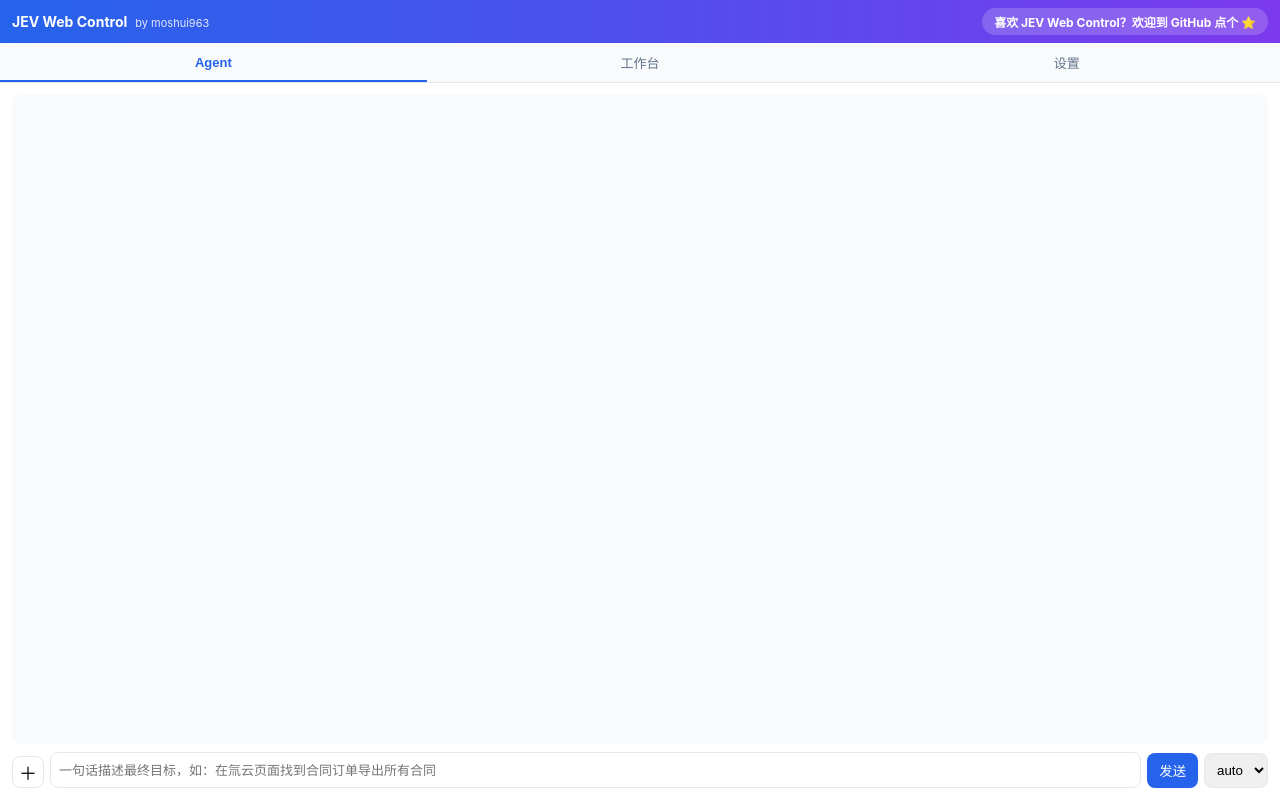
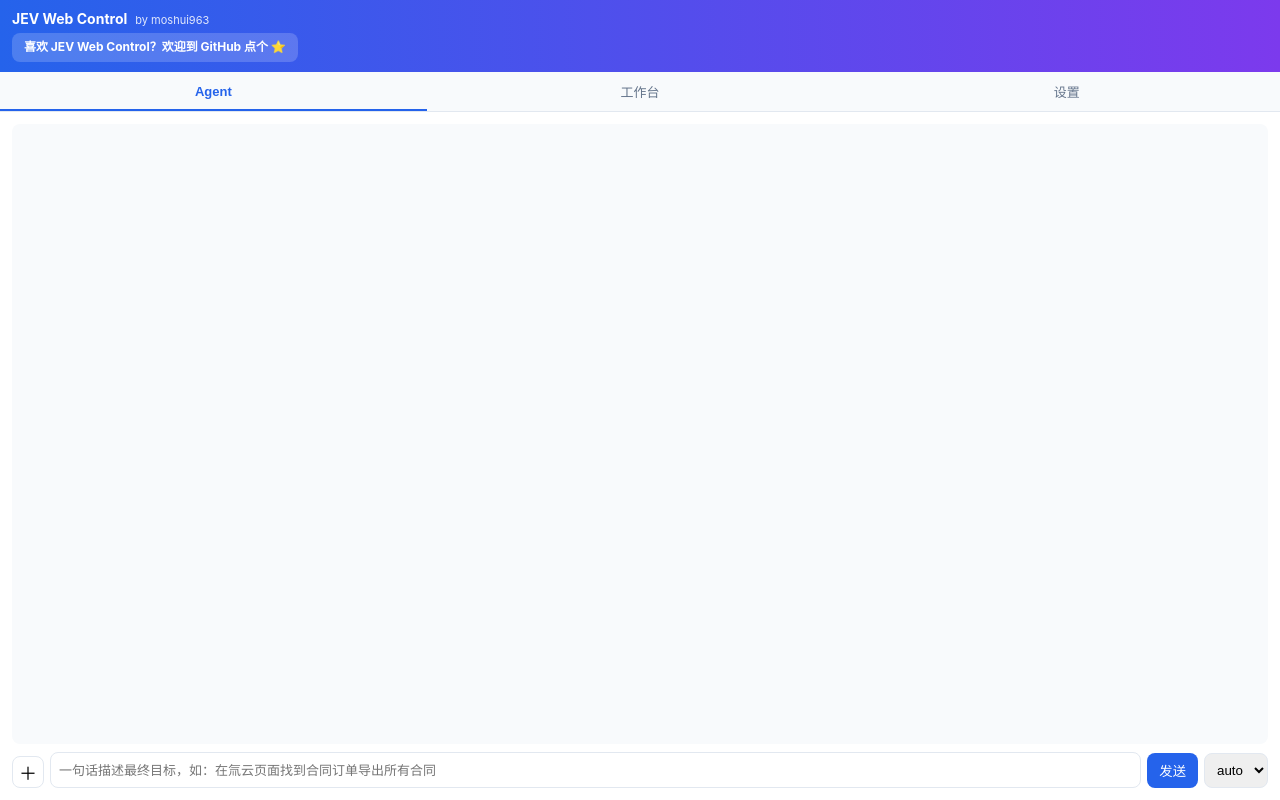
Before and after one commit to moshui963/jev-webcontrol, a browser extension: page extension/sidepanel/panel.html in a window 1280 px wide. Drawn offline with Linux system fonts and the light colour scheme.

```diff
--- a/extension/sidepanel/panel.css
+++ b/extension/sidepanel/panel.css
@@ -111,11 +111,11 @@
 .goal-card .gok { color: var(--green); }
 
 /* ---- top bar（品牌 + Star） ---- */
-.topbar { display:flex; align-items:center; justify-content:space-between; padding:8px 12px; background:linear-gradient(90deg,#2563eb,#7c3aed); color:#fff; }
+.topbar { display:flex; flex-direction:column; align-items:flex-start; gap:6px; padding:10px 12px; background:linear-gradient(90deg,#2563eb,#7c3aed); color:#fff; }
 .brand { display:flex; align-items:baseline; gap:8px; min-width:0; }
 .brand-name { font-weight:700; font-size:14px; white-space:nowrap; }
 .brand-author { font-size:11px; opacity:.85; white-space:nowrap; }
-.star-link { color:#fff; font-weight:700; text-decoration:none; background:rgba(255,255,255,.18); padding:5px 12px; border-radius:999px; font-size:12px; white-space:nowrap; transition:background .15s; }
+.star-link { color:#fff; font-weight:700; text-decoration:none; background:rgba(255,255,255,.18); padding:6px 12px; border-radius:8px; font-size:12px; line-height:1.4; display:inline-block; transition:background .15s; }
 .star-link:hover { background:rgba(255,255,255,.32); }
 
 /* ---- 模型配置：主流分组表单 ---- */
```
